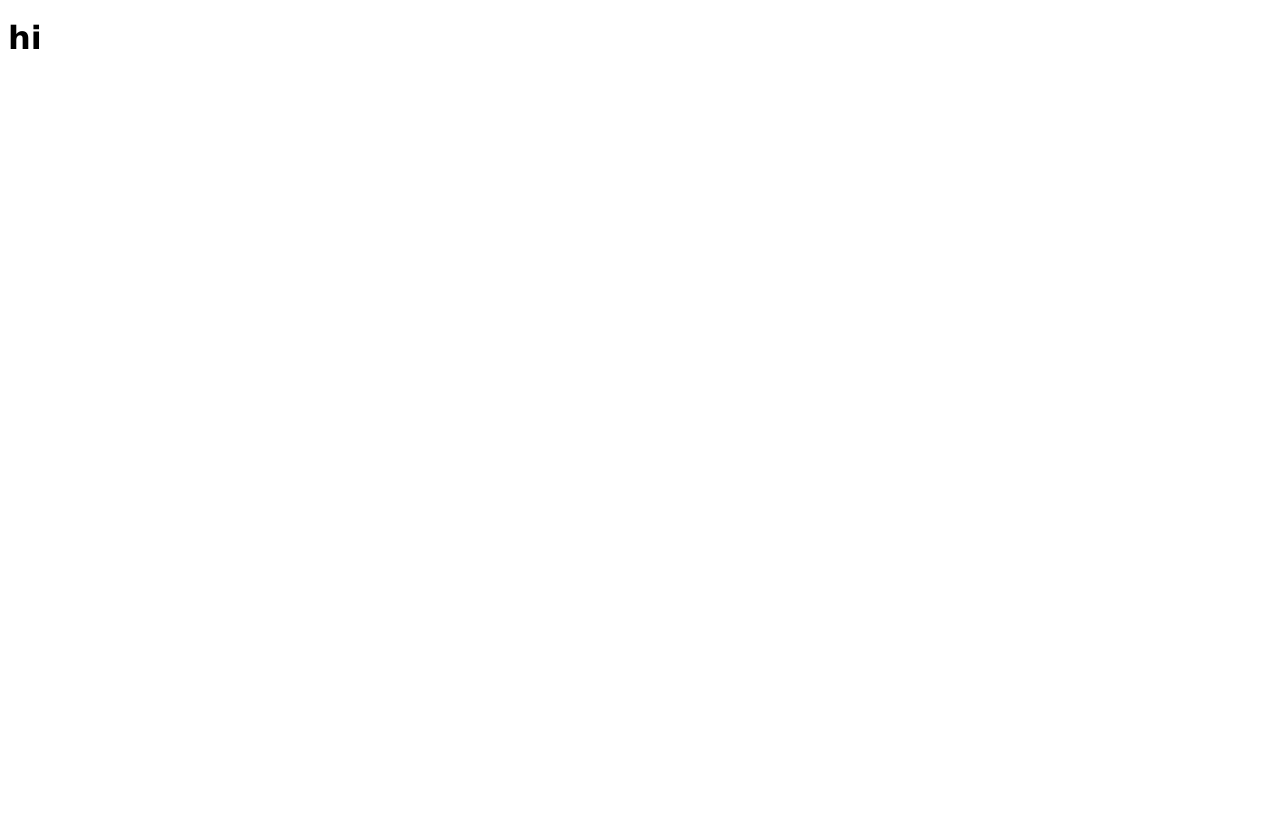
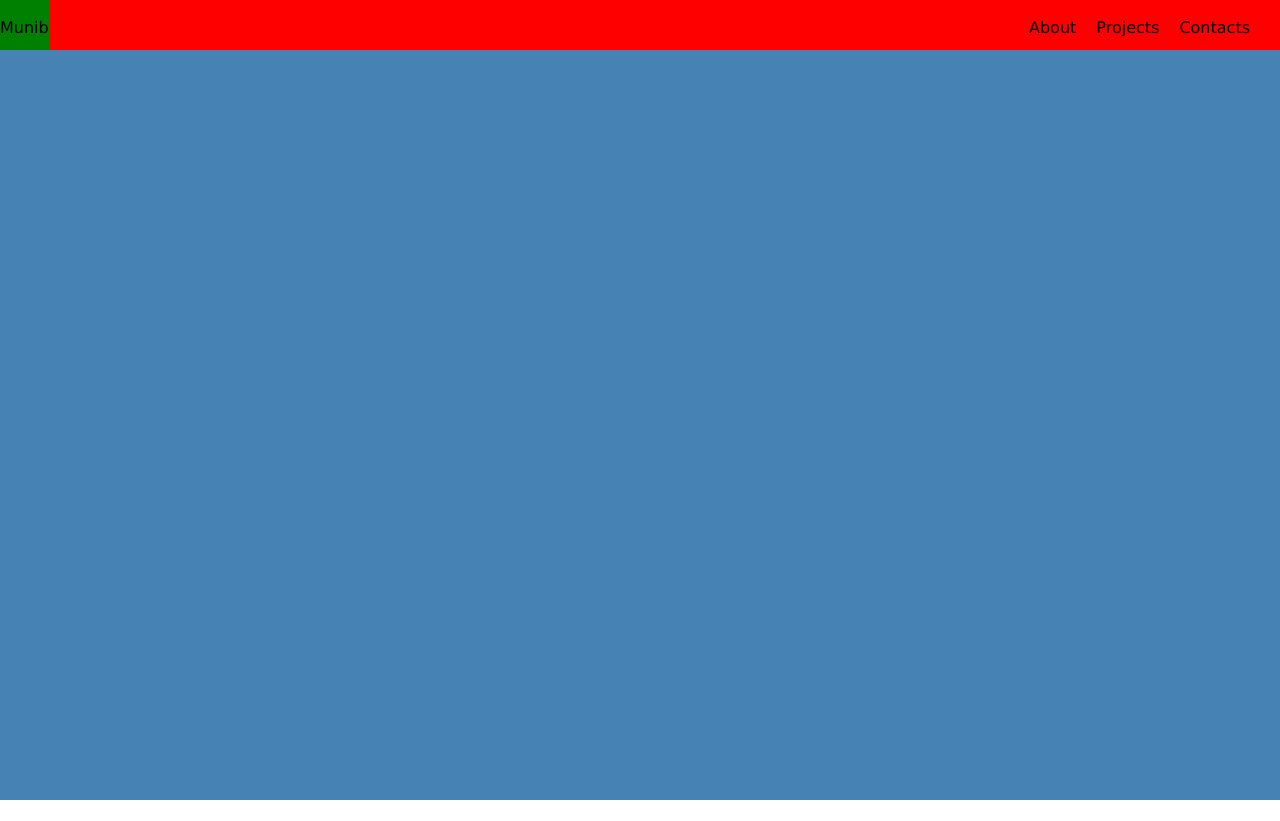
Before and after one commit to Munib36/folio, a React (Vite) app: page / in a window 1280 px wide. Built offline with nearby package versions, Linux system fonts and the light colour scheme.

Commit message:
started on nav

```diff
--- a/index.html
+++ b/index.html
@@ -2,11 +2,28 @@
 <html lang="en">
   <head>
     <meta charset="UTF-8" />
-    <link rel="icon" type="image/svg+xml" href="/vite.svg" />
     <meta name="viewport" content="width=device-width, initial-scale=1.0" />
     <title>munib's folio</title>
+    <link rel="stylesheet" href="./src/reset.css">
+    <link rel="stylesheet" href="./src/index.css">
+
+    <link rel="stylesheet" href="./src/comp-css/nav.css">
+    <link rel="stylesheet" href="./src/comp-css/page.css">
   </head>
   <body>
+    <main class="background-image"></main>
+    <nav class="nav">
+      <div class="nav__title">
+        <p>Munib</p>
+      </div>
+      <div class="nav__burgers">
+        <p>About</p>
+        <p>Projects</p>
+        <p>Contacts</p>
+      </div>
+    </nav>
+
+
     <div id="root"></div>
     <script type="module" src="/src/main.jsx"></script>
   </body>
--- a/src/App.jsx
+++ b/src/App.jsx
@@ -1,5 +1,4 @@
 import { useState } from 'react'
-import './App.css'
 
 function App() {
   return (
--- /dev/null
+++ b/src/comp-css/nav.css
@@ -0,0 +1,26 @@
+@import '../constants.css';
+
+.nav{
+	display: grid;
+	grid-template-columns: min-content 1fr;
+	grid-template-rows: 1fr;
+
+    background-color: var(--secondary-color);
+
+    position: absolute;
+    top: 0;
+    right: 0;
+    left: 0;
+    height: 50px;
+}
+.nav__title{
+
+    background-color: green;
+}
+.nav__burgers{
+    display: flex;
+    gap: 20px;
+
+    margin-right: 30px;
+    margin-left: auto;
+}
--- /dev/null
+++ b/src/constants.css
@@ -0,0 +1,8 @@
+:root{
+	--main-color: steelblue;
+    --secondary-color: red;
+    --thirdary-color: green;
+
+    --color: white;
+
+}
--- a/src/index.css
+++ b/src/index.css
@@ -0,0 +1,75 @@
+@import './constants.css';
+
+#triangle{
+    width: 0;
+    height: 0;
+
+    border-left: 45vw solid transparent;
+    border-right: 45vw solid transparent;
+
+
+    border-bottom: 100px solid var(--main-color);
+
+    position: inherit;
+    top: -100px;
+}
+
+
+
+#bottomtriangle1{
+    position: absolute;
+    bottom: -100px;
+    left: 0px;
+
+    background-color: transparent;
+
+    border-left: 0 solid transparent;
+    border-right: 50vw solid transparent;
+    border-top: 100px solid var(--main-color);
+}
+
+#bottomtriangle2{
+    position: absolute;
+    bottom: -100px;
+    right: 0px;
+
+
+    background-color: transparent;
+
+    border-left: 50vw solid transparent;
+    border-right: 0px solid transparent;
+    border-top: 100px solid var(--main-color);
+}
+#circle{
+    position: inherit;
+
+
+    transform: translateX(-50%);
+    top: -190px;
+    left: 50%;
+    width: 50px;
+    height: 50px;
+    aspect-ratio: 1/1;
+
+    fill: var(--main-color);
+
+    opacity: 1;
+}
+
+/*! REAL NOW */
+
+.background-image{
+    /* background-image: url("./assets/background.jpg"); */
+    background-color: var(--main-color);
+
+    position: absolute;
+    top: 0;
+    right: 0;
+    left: 0;
+    bottom: 0;
+
+    z-index: -1;
+
+    background-fit: cover;
+    background-position: center;
+}
--- a/src/main.jsx
+++ b/src/main.jsx
@@ -1,8 +1,7 @@
 import React from 'react'
 import ReactDOM from 'react-dom/client'
 import App from './App.jsx'
-import './reset.css'
-import './index.css'
+
 
 
 ReactDOM.createRoot(document.getElementById('root')).render(
--- a/src/reset.css
+++ b/src/reset.css
@@ -11,7 +11,7 @@ html {
   -webkit-text-size-adjust: none;
   text-size-adjust: none;
 
-  font-family:Verdana, Geneva, Tahoma, sans-serif;
+  font-family: Verdana, Geneva, Tahoma, sans-serif;
 }
 
 /* Remove default margin in favour of better control in authored CSS */
```
Also changed, not shown: src/assets/background.jpg (added), src/comp-css/page.css (added).
